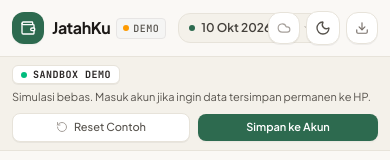
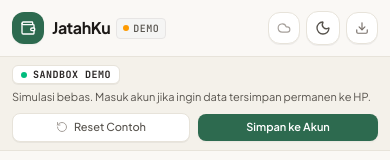
Before and after one commit to asshiddiqhasbi/JatahKu, a React (Vite) app: page / in a window 390 px wide. Shown: the top 160 px of the page. Built offline with nearby package versions, Linux system fonts and the light colour scheme; no server answers.

Commit message:
fix(navbar): show period selector pill only for authenticated users to prevent demo collision on mobile

```diff
--- a/src/components/common/Navbar.tsx
+++ b/src/components/common/Navbar.tsx
@@ -73,11 +73,12 @@
             </div>
           </div>
 
-          {/* Period Selector Pill */}
+          {/* Period Selector Pill (Hanya tampil jika pengguna sudah login) */}
+          {user && (
             <button
               type="button"
               onClick={onOpenCycleHistory}
-            className={`flex items-center gap-1.5 px-2.5 sm:px-3 py-1.5 text-xs rounded-xl border transition-all ml-1 sm:ml-2 ${
+              className={`flex items-center gap-1.5 px-2.5 sm:px-3 py-1.5 text-xs rounded-xl border transition-all ml-1 sm:ml-2 shrink min-w-0 ${
                 isViewingArchived
                   ? 'bg-amber-50 dark:bg-amber-950/30 text-amber-900 dark:text-amber-200 border-amber-200 dark:border-amber-800'
                   : 'bg-[#F4F1EA] dark:bg-[#23211E] hover:bg-[#ECE8DD] dark:hover:bg-[#2C2925] text-stone-700 dark:text-stone-300 border-[#E7E3DA] dark:border-[#38342F]'
@@ -89,12 +90,13 @@
               ) : (
                 <span className="w-1.5 h-1.5 rounded-full bg-[#2D6A4F] dark:bg-[#42B07E] shrink-0" />
               )}
-            <span className="font-semibold truncate max-w-[95px] sm:max-w-none">
+              <span className="font-semibold truncate max-w-[85px] sm:max-w-none">
                 {isViewingArchived ? 'Arsip: ' : ''}
                 {formatShortDate(cycle.startDate)} - {formatShortDate(cycle.endDate)}
               </span>
               <ChevronDown className="w-3 h-3 text-stone-400 shrink-0" />
             </button>
+          )}
         </div>
 
         {/* Action Controls */}
```
Lines whose indentation alone changed are shown as unchanged.
